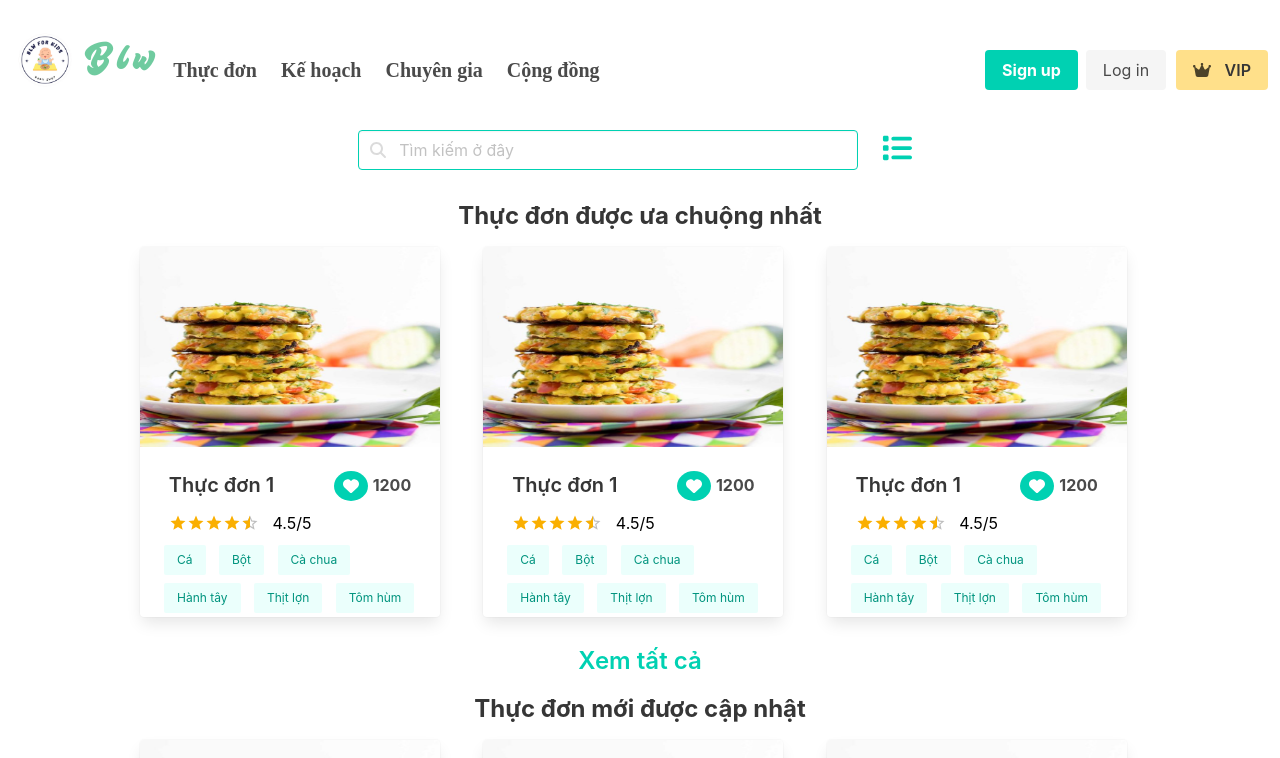
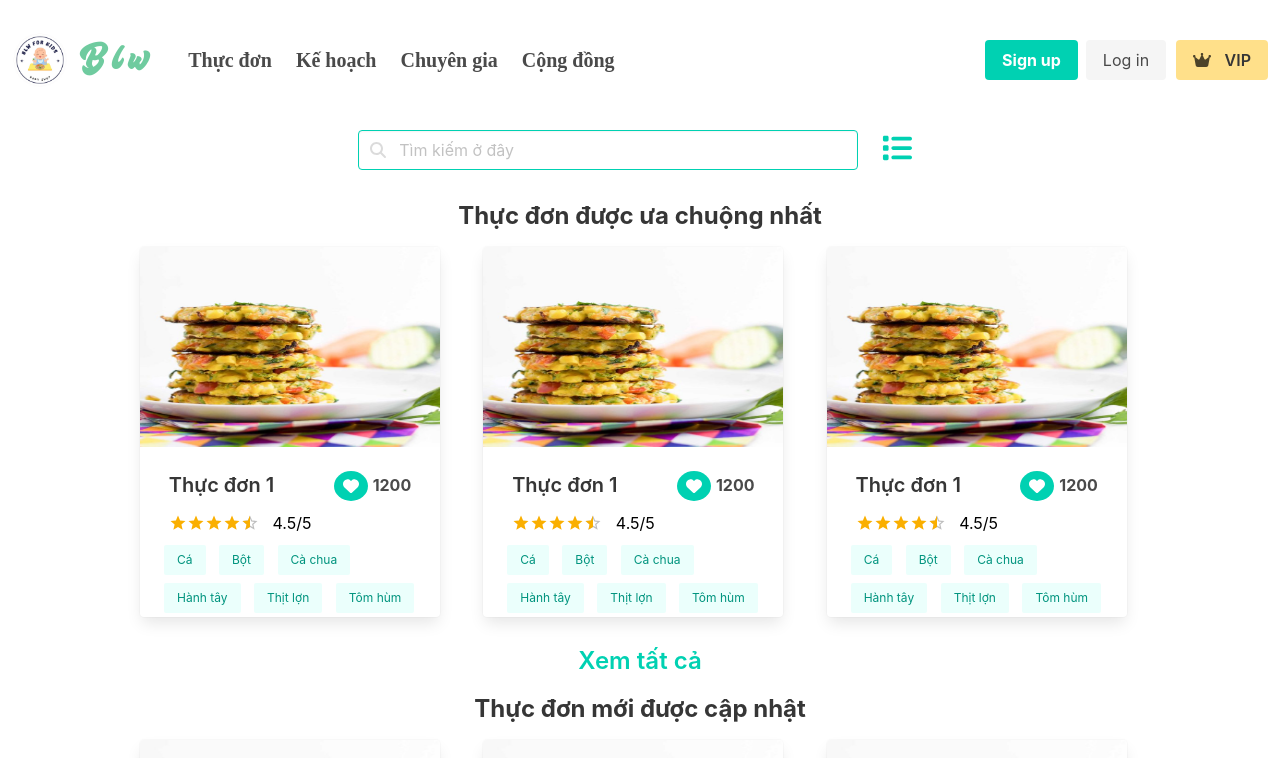
Before and after one commit to DaoAnhTu2105/EXE201_BLW_FE_WEB, a React (Create React App) app: page / in a window 1280 px wide. Shown: the top 758 px of the page. Built offline with nearby package versions, Linux system fonts and the light colour scheme.

Commit message:
fixx logo

```diff
--- a/src/components/Navbar/index.js
+++ b/src/components/Navbar/index.js
@@ -74,7 +74,7 @@ const Navbar = () => {
           style={{ paddingTop: 20, paddingBottom: 10 }}
         >
           <div className="navbar-brand">
-            <a href="/" style={{ letterSpacing: '.5rem', fontSize: "40px", color: "#6FCB9F", fontWeight: '600', fontFamily: 'Houstander Font Duo, cursive', padding: "0 0 20px 5px" }}>
+            <a href="/" style={{ letterSpacing: '.5rem', fontSize: "40px", color: "#6FCB9F", fontWeight: '600', fontFamily: 'Houstander Font Duo, cursive', paddingRight:"20px" }}>
               <img
                 src={imgLogo}
 
```
